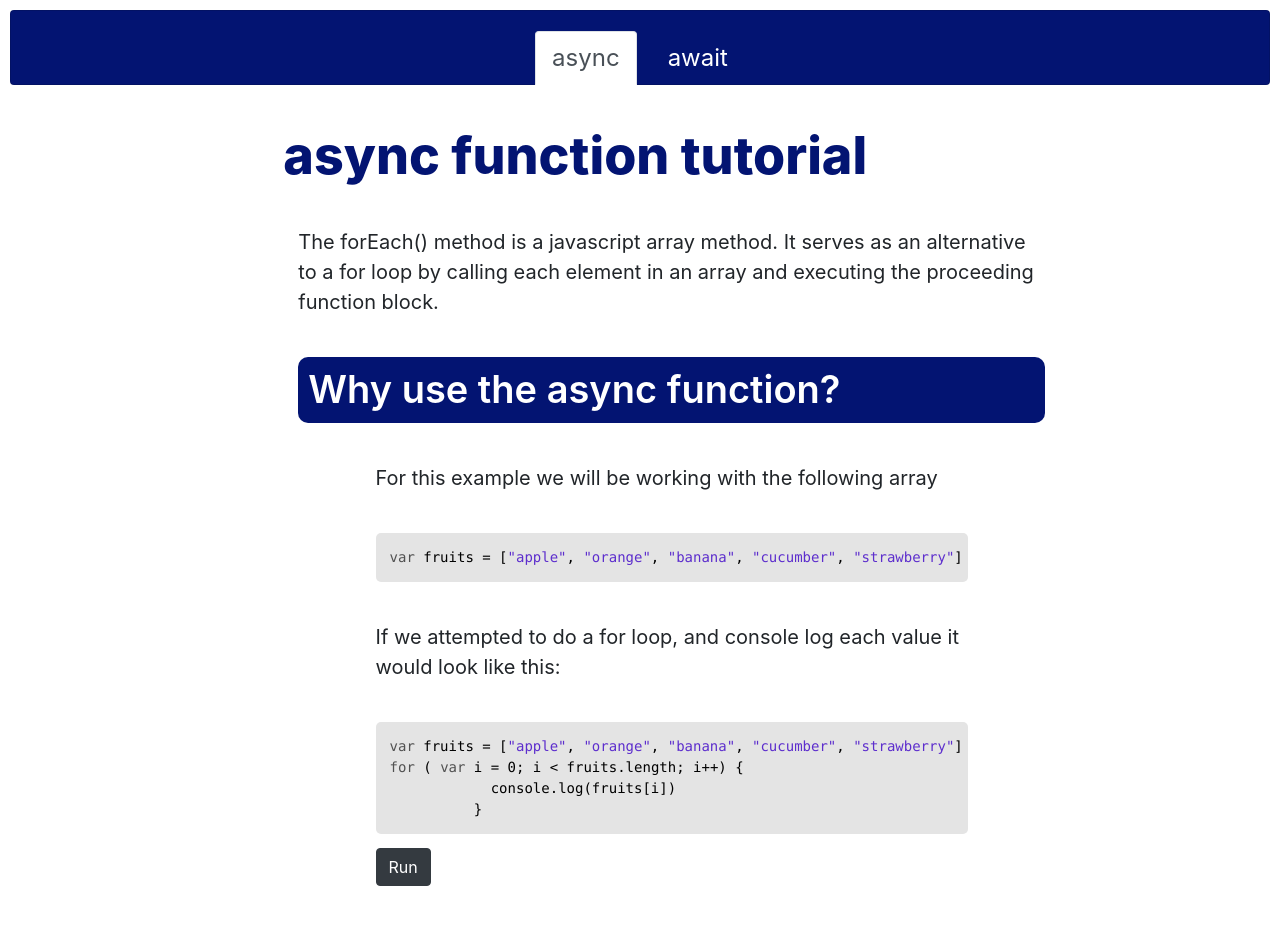
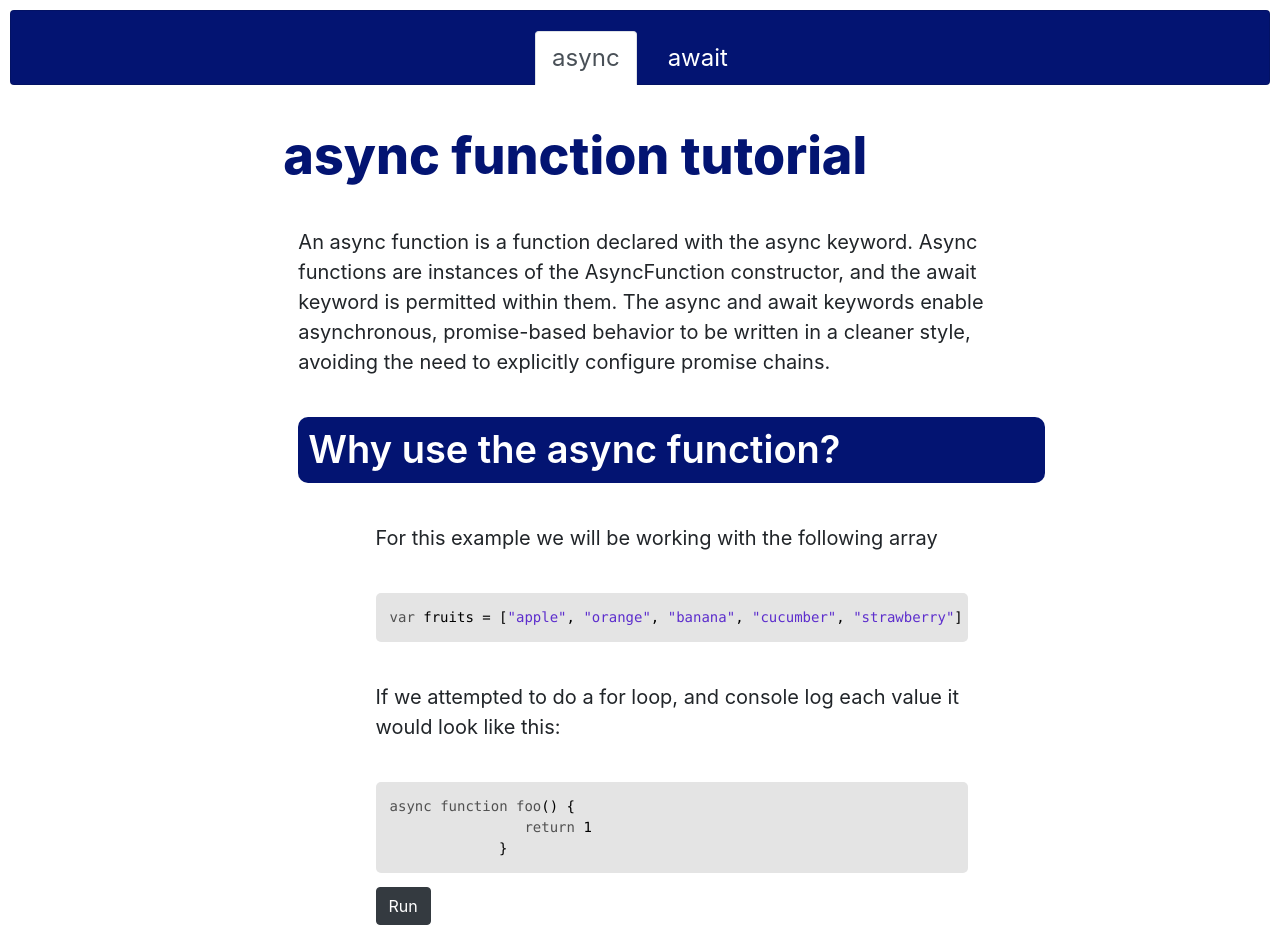
Before and after one commit to srsagehorn/final.GIT418, a plain HTML site: page index.html in a window 1280 px wide. Shown: the top 928 px of the page. Drawn offline with nearby package versions, Linux system fonts and the light colour scheme.

Commit message:
async page

```diff
--- a/index.html
+++ b/index.html
@@ -43,9 +43,7 @@
           <h1 class="mainHeading">async function tutorial</h1>
           <div class="col-md-10">
             <p>
-              The forEach() method is a javascript array method. It serves as an
-              alternative to a for loop by calling each element in an array and
-              executing the proceeding function block.
+              An async function is a function declared with the async keyword. Async functions are instances of the AsyncFunction constructor, and the await keyword is permitted within them. The async and await keywords enable asynchronous, promise-based behavior to be written in a cleaner style, avoiding the need to explicitly configure promise chains.
             </p>
             <h2 class="heading">Why use the async function?</h2>
             <div class="col-md-10 side">
@@ -57,10 +55,9 @@
                 If we attempted to do a for loop, and console log each value it
                 would look like this:
               </p>
-              <pre><code>var fruits = ["apple", "orange", "banana", "cucumber", "strawberry"]
-for ( var i = 0; i < fruits.length; i++) {
-            console.log(fruits[i])
-          }</code></pre>
+              <pre><code>async function foo() {
+                return 1
+             }</code></pre>
               <button id="forloop" type="button" class="btn btn-dark">
                 Run
               </button>
```
